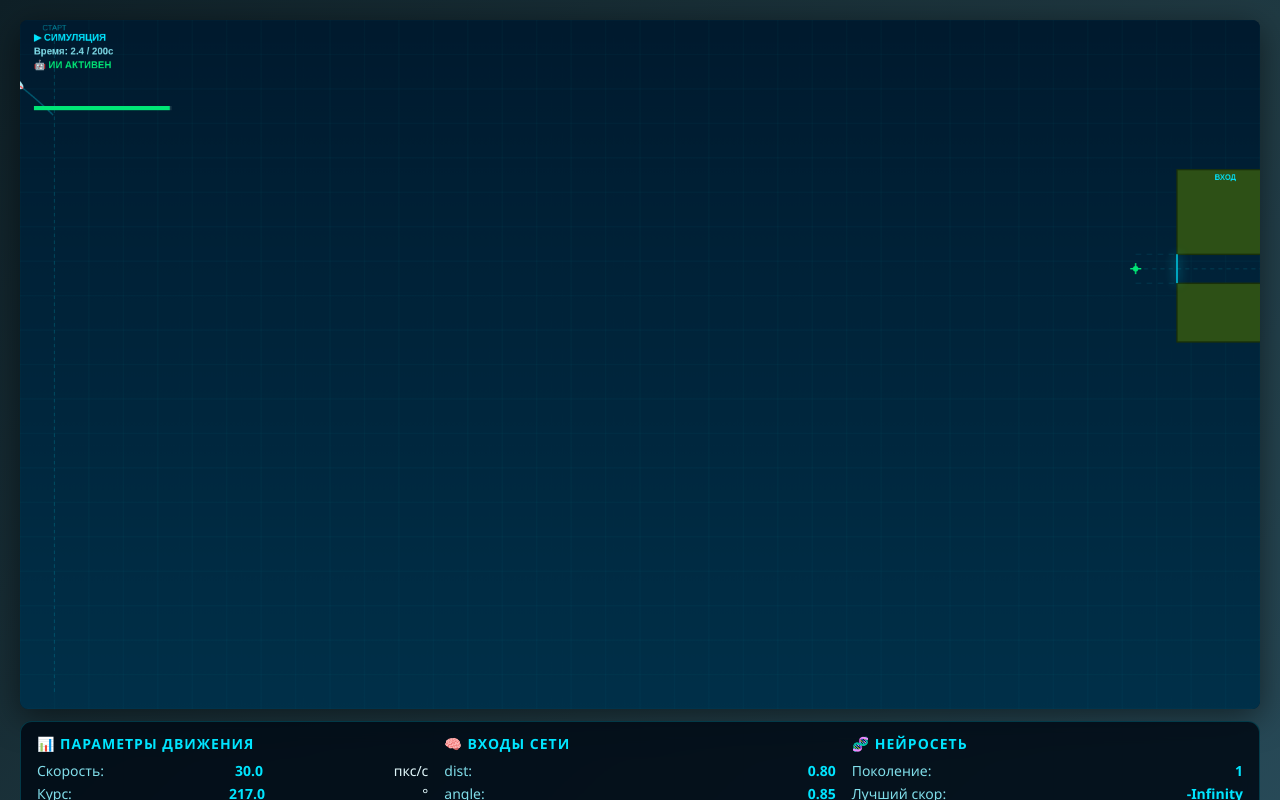
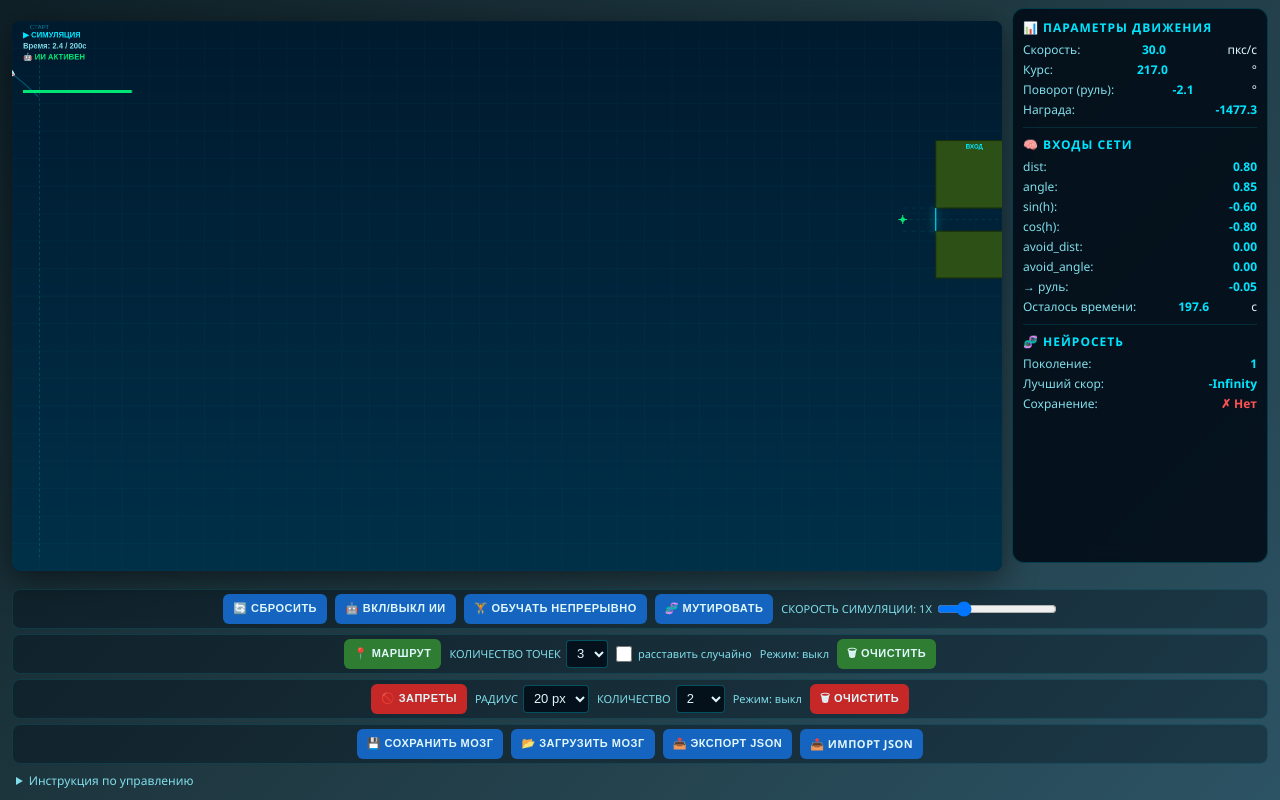
Before and after one commit to motostrelok1/boat-dock-ai, a website built with Vite: page index.html in a window 1280 px wide. Shown: the top 800 px of the page. Built offline with nearby package versions, Linux system fonts and the light colour scheme; animation ran at ten frames a second.

Commit message:
Fit simulator, HUD and horizontal controls into desktop viewport

```diff
--- a/src/style.css
+++ b/src/style.css
@@ -456,3 +456,98 @@ body {
   .control-group { flex-direction: column; }
   .checkbox-label, .mode-indicator { white-space: normal; }
 }
+
+
+/* Desktop fit-to-viewport dashboard: full interface at browser zoom 100%. */
+@media (min-width: 1101px) and (min-height: 650px) {
+  #app {
+    width: 100%;
+    max-width: none;
+    min-height: 100dvh;
+    padding: 8px 12px;
+    display: flex;
+    flex-direction: column;
+    gap: 5px;
+  }
+  .simulation-container {
+    display: grid;
+    grid-template-columns: minmax(0, 1fr) clamp(240px, 20vw, 300px);
+    align-items: stretch;
+    justify-items: center;
+    flex: 1 1 auto;
+    min-height: 0;
+    width: 100%;
+    gap: 10px;
+    margin: 0;
+  }
+  #simCanvas {
+    display: block;
+    width: auto;
+    height: auto;
+    max-width: 100%;
+    max-height: min(100%, calc(100dvh - 245px));
+    aspect-ratio: 9 / 5;
+    object-fit: contain;
+    align-self: center;
+  }
+  .hud {
+    display: flex;
+    flex-direction: column;
+    gap: 8px;
+    width: 100%;
+    min-width: 0;
+    height: 100%;
+    max-height: calc(100dvh - 245px);
+    padding: 10px;
+    overflow-y: auto;
+  }
+  .hud-section, .hud-section:last-child {
+    margin: 0;
+    padding: 0 0 6px;
+    border-bottom: 1px solid rgba(0,255,255,.12);
+  }
+  .hud-section:last-child { border: 0; }
+  .hud-section h3 { font-size: 12px; margin: 0 0 5px; }
+  .hud-row { font-size: 12px; margin: 0 0 3px; }
+  .controls, .route-controls, .avoid-controls, .save-controls {
+    flex: 0 0 auto;
+    min-height: 38px;
+    margin: 0;
+    padding: 4px 9px;
+    gap: 8px;
+    justify-content: center;
+  }
+  .controls button, .save-controls button, .save-controls .file-btn,
+  .controls button.btn-small {
+    min-height: 30px;
+    padding: 5px 10px;
+    font-size: 11px;
+  }
+  .control-group { min-height: 30px; flex-direction: row; gap: 5px; }
+  .control-group label, .checkbox-label, .mode-indicator { font-size: 11px; }
+  .control-group select { min-height: 28px; padding: 2px 6px; }
+  .control-group input[type="range"] { width: 120px; }
+  .checkbox-label { min-height: 28px; }
+  .progress-container { margin: 0; padding: 0 8px; }
+  .instructions { margin: 0; max-width: none; font-size: 12px; }
+  .instructions summary { cursor: pointer; padding: 2px 4px; }
+  .instructions[open] {
+    position: absolute;
+    bottom: 22px;
+    right: 12px;
+    z-index: 15;
+    width: min(620px, calc(100vw - 24px));
+    padding: 12px;
+    background: #102b3a;
+    border: 1px solid #31778b;
+    border-radius: 8px;
+    max-height: 60vh;
+    overflow: auto;
+    box-shadow: 0 8px 30px #0008;
+  }
+}
+@media (max-width: 1100px), (max-height: 649px) {
+  .instructions { padding: 8px; }
+  .instructions summary { cursor: pointer; }
+  .instructions-content { padding-top: 8px; }
+}
```
